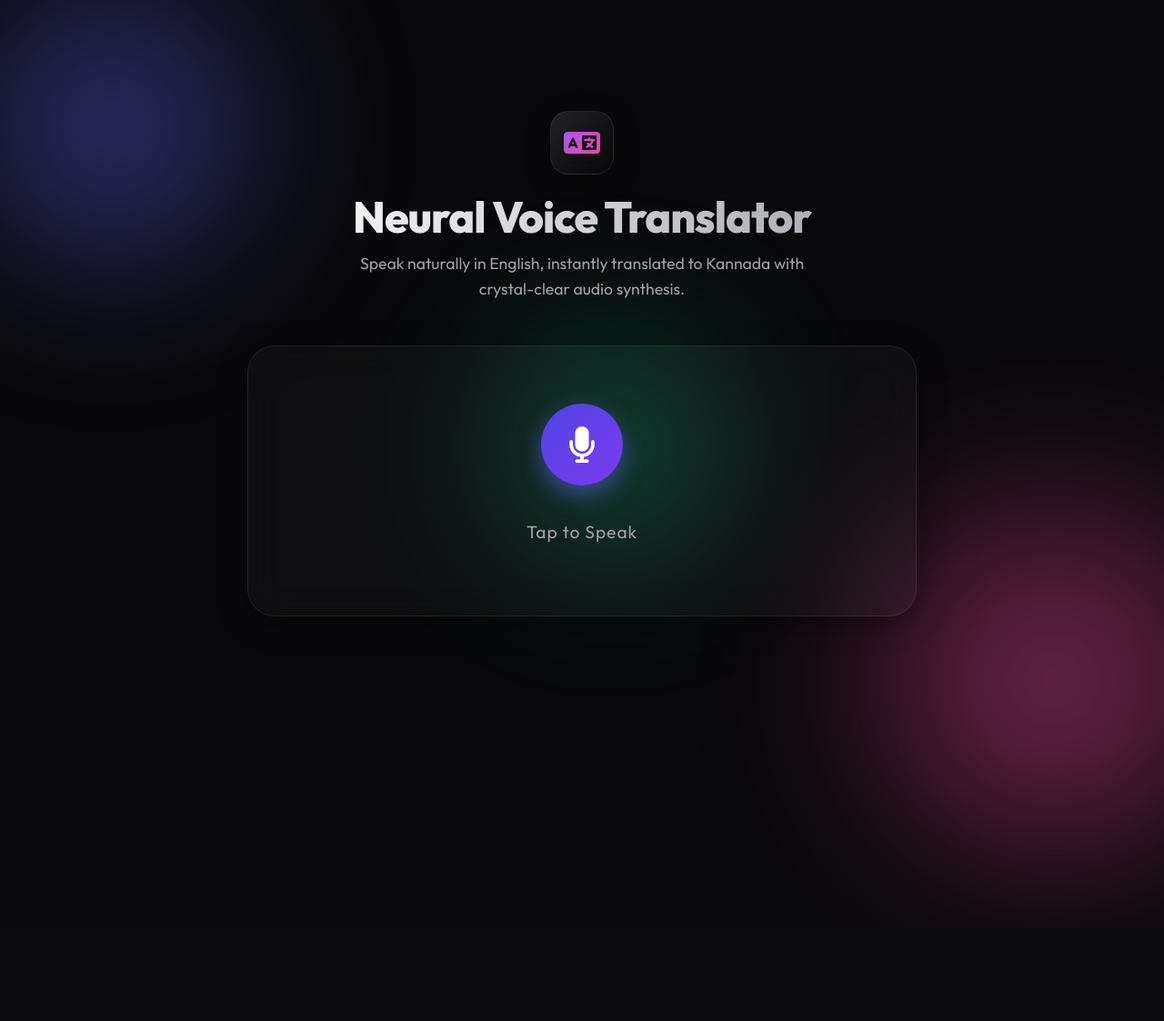
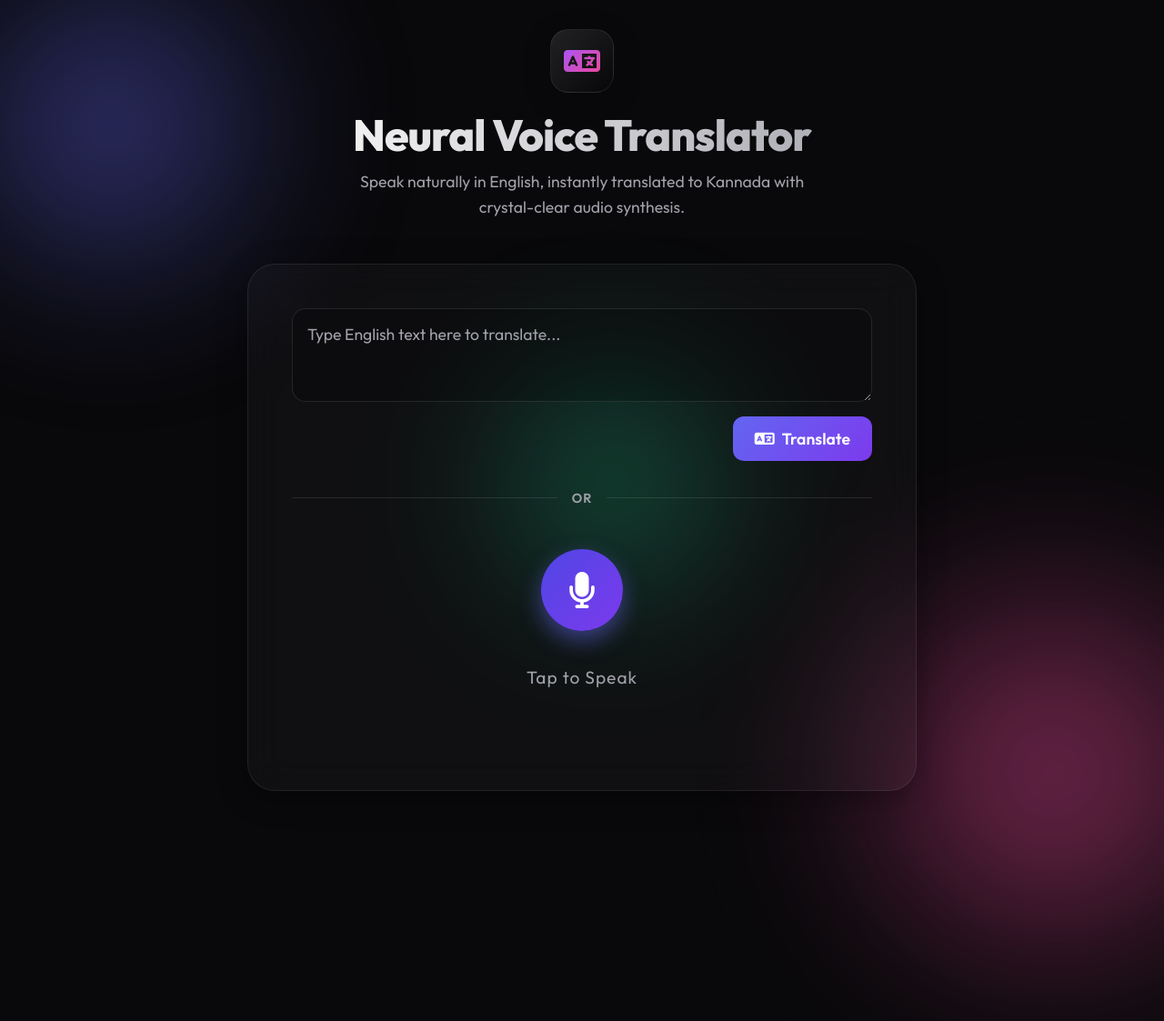
Before and after one commit to bhoomikarani861/Voice_Translator, a Flask app: page / in a window 1280 px wide; the page is wider, and only the part inside the window is pictured. Shown: that part at 91% size. Before the commit the page ends 1014 px from the top of that part, so only its background shows below. Run offline with Flask 3, Linux system fonts and the light colour scheme.

Commit message:
changes made

```diff
--- a/static/script.js
+++ b/static/script.js
@@ -6,6 +6,8 @@
 const kannadaTextEl = document.getElementById('kannada-text');
 const playAudioBtn = document.getElementById('play-audio-btn');
 const audioPlayer = document.getElementById('audio-player');
+const textInput = document.getElementById('text-input');
+const translateTextBtn = document.getElementById('translate-text-btn');
 
 let recognition;
 let isRecording = false;
@@ -15,7 +17,7 @@
     const SpeechRecognition = window.SpeechRecognition || window.webkitSpeechRecognition;
     recognition = new SpeechRecognition();
     recognition.continuous = false;
-    recognition.interimResults = false;
+    recognition.interimResults = true;
     recognition.lang = 'en-US';
 
     recognition.onstart = () => {
@@ -28,10 +30,24 @@
     };
 
     recognition.onresult = (event) => {
-        const transcript = event.results[0][0].transcript;
-        statusText.innerText = "Processing Translation...";
-        englishTextEl.innerText = transcript;
-        translateText(transcript);
+        let interimTranscript = '';
+        let finalTranscript = '';
+
+        for (let i = event.resultIndex; i < event.results.length; ++i) {
+            if (event.results[i].isFinal) {
+                finalTranscript += event.results[i][0].transcript;
+            } else {
+                interimTranscript += event.results[i][0].transcript;
+            }
+        }
+
+        textInput.value = finalTranscript + interimTranscript;
+
+        if (finalTranscript !== '') {
+            statusText.innerText = "Processing Translation...";
+            englishTextEl.innerText = finalTranscript;
+            translateText(finalTranscript);
+        }
     };
 
     recognition.onerror = (event) => {
@@ -66,6 +82,23 @@
     } else {
         recognition.start();
     }
+});
+
+translateTextBtn.addEventListener('click', () => {
+    const text = textInput.value.trim();
+    if (!text) {
+        statusText.innerText = "Please enter some text to translate.";
+        statusText.style.color = "#f43f5e";
+        setTimeout(() => {
+            statusText.style.color = "";
+            statusText.innerText = "Tap to Speak";
+        }, 3000);
+        return;
+    }
+    statusText.style.color = "";
+    statusText.innerText = "Processing Translation...";
+    englishTextEl.innerText = text;
+    translateText(text);
 });
 
 async function translateText(text) {
--- a/static/style.css
+++ b/static/style.css
@@ -227,6 +227,93 @@
     50% { opacity: 0.5; }
 }
 
+/* Text Input Section */
+.input-section {
+    display: flex;
+    flex-direction: column;
+    align-items: center;
+    gap: 1.5rem;
+    margin-bottom: 2rem;
+    width: 100%;
+}
+
+.text-input-container {
+    width: 100%;
+    display: flex;
+    flex-direction: column;
+    gap: 1rem;
+}
+
+.text-input {
+    width: 100%;
+    background: rgba(0, 0, 0, 0.2);
+    border: 1px solid rgba(255, 255, 255, 0.1);
+    border-radius: 15px;
+    padding: 1rem;
+    color: var(--text-main);
+    font-family: inherit;
+    font-size: 1.1rem;
+    resize: vertical;
+    min-height: 80px;
+    transition: all 0.3s ease;
+}
+
+.text-input:focus {
+    outline: none;
+    border-color: var(--primary);
+    box-shadow: 0 0 15px rgba(99, 102, 241, 0.2);
+}
+
+.text-input::placeholder {
+    color: var(--text-muted);
+}
+
+.action-btn {
+    background: linear-gradient(135deg, var(--primary), #7c3aed);
+    color: white;
+    border: none;
+    padding: 0.8rem 1.5rem;
+    border-radius: 12px;
+    font-size: 1.1rem;
+    font-weight: 600;
+    cursor: pointer;
+    font-family: inherit;
+    display: flex;
+    align-items: center;
+    justify-content: center;
+    gap: 0.5rem;
+    transition: all 0.3s ease;
+    align-self: flex-end;
+}
+
+.action-btn:hover {
+    transform: translateY(-2px);
+    box-shadow: 0 5px 15px var(--primary-glow);
+}
+
+.input-divider {
+    width: 100%;
+    display: flex;
+    align-items: center;
+    text-align: center;
+    color: var(--text-muted);
+    font-size: 0.9rem;
+    font-weight: 600;
+    letter-spacing: 1px;
+    margin: 0.5rem 0;
+}
+
+.input-divider::before,
+.input-divider::after {
+    content: '';
+    flex: 1;
+    border-bottom: 1px solid rgba(255, 255, 255, 0.1);
+}
+
+.input-divider span {
+    padding: 0 1rem;
+}
+
 /* Results Section */
 .results-section {
     opacity: 1;
--- a/templates/index.html
+++ b/templates/index.html
@@ -26,13 +26,26 @@
 
         <main>
             <div class="glass-card main-app-card">
-                <div class="mic-container">
-                    <div class="ripple-wrapper" id="ripple-wrapper">
-                        <button id="mic-btn" class="mic-btn">
-                            <i class="fa-solid fa-microphone"></i>
+                <div class="input-section">
+                    <div class="text-input-container">
+                        <textarea id="text-input" class="text-input" placeholder="Type English text here to translate..." rows="3"></textarea>
+                        <button id="translate-text-btn" class="action-btn">
+                            <i class="fa-solid fa-language"></i> Translate
                         </button>
                     </div>
-                    <h2 id="status-text">Tap to Speak</h2>
+
+                    <div class="input-divider">
+                        <span>OR</span>
+                    </div>
+
+                    <div class="mic-container">
+                        <div class="ripple-wrapper" id="ripple-wrapper">
+                            <button id="mic-btn" class="mic-btn">
+                                <i class="fa-solid fa-microphone"></i>
+                            </button>
+                        </div>
+                        <h2 id="status-text">Tap to Speak</h2>
+                    </div>
                 </div>
 
                 <div class="results-section hidden" id="results">
```
